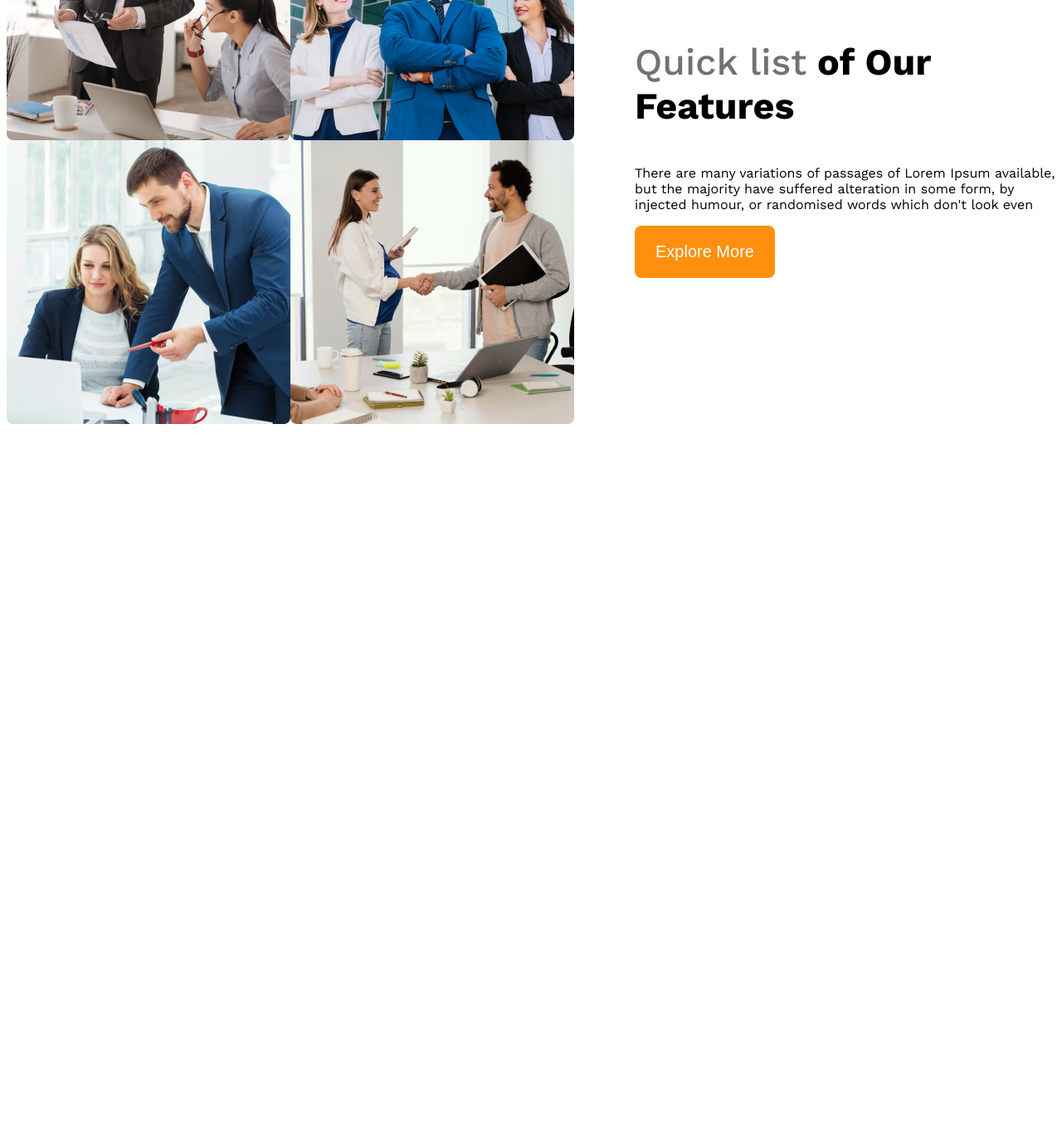
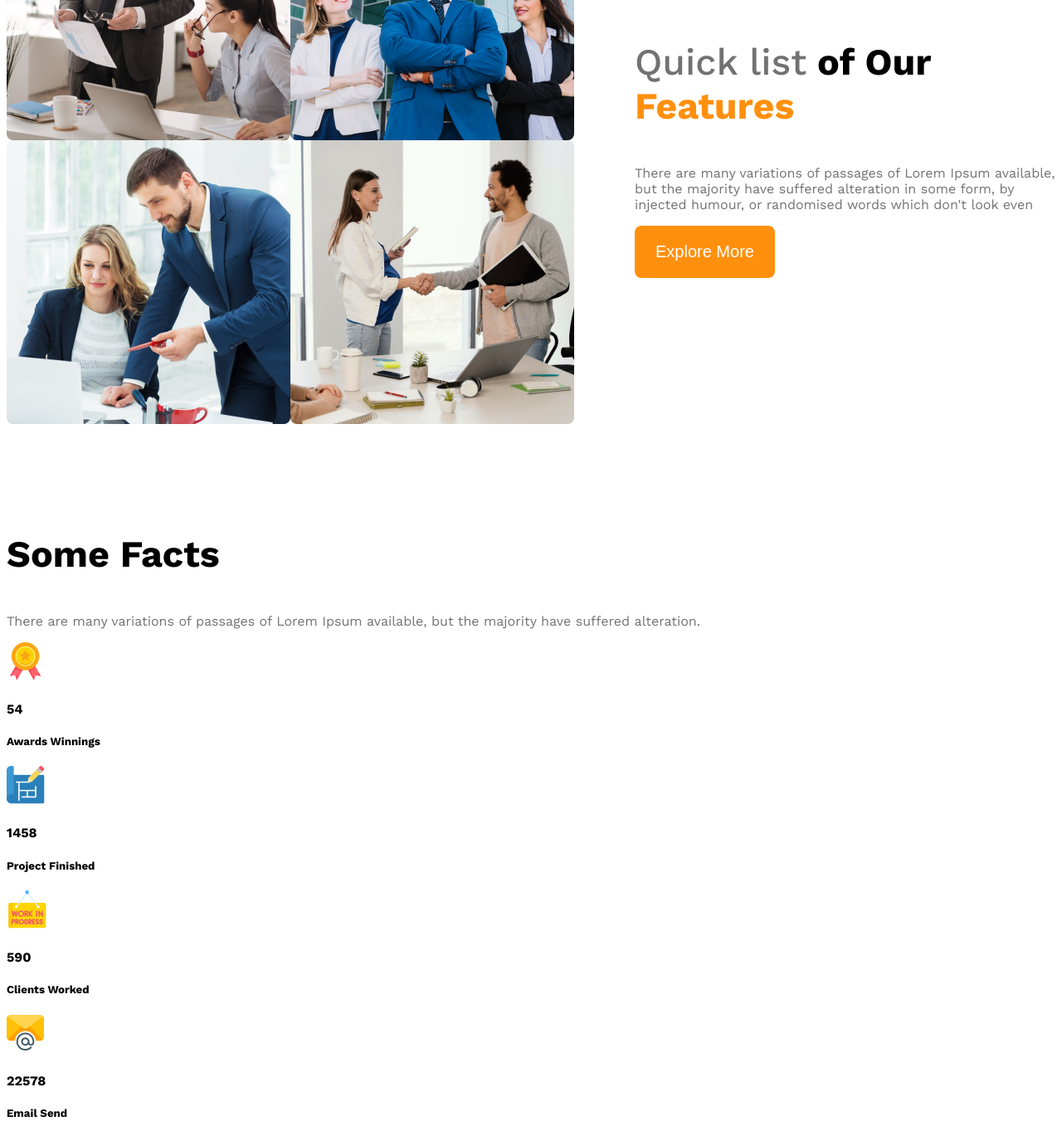
Before and after one commit to theSayedAyon/g3-architects-website, a plain HTML site: page index.html in a window 1280 px wide. Shown: the part 1477-2840 px from the top of the page at 83% size. Before the commit the page ends 1996 px from the top, so only its background shows below. Drawn offline with nearby package versions, Linux system fonts and the light colour scheme.

Commit message:
v5 worked done

```diff
--- a/index.html
+++ b/index.html
@@ -30,6 +30,7 @@
         </div>
     </header>
     <main>
+        <!-- team section start -->
         <section class="teams display-flex">
             <div class="team-img-container">
                 <img src="images/team1.png" alt="Two architect are discussing">
@@ -38,11 +39,40 @@
                 <img src="images/team4.png" alt="">
             </div>
             <div class="our-features">
-                <h3 class="feature-title"><span id="quick-list" class="text-light-gray">Quick list</span> <span id="of-our">of Our</span> <span id="features">Features</span></h3>
-                <p class="feature-description">There are many variations of passages of Lorem Ipsum available, but the majority have suffered alteration in some form, by injected humour, or randomised words which don't look even</p>
+                <h3 class="section-title"><span id="quick-list" class="text-light-gray">Quick list</span> <span id="of-our">of Our</span> <span class="text-primary">Features</span></h3>
+                <p class="feature-description text-light-gray">There are many variations of passages of Lorem Ipsum available, but the majority have suffered alteration in some form, by injected humour, or randomised words which don't look even</p>
                 <button class="btn-primary">Explore More</button>
             </div>
         </section>
+
+        <!-- features will enjoy -->
+         <section>
+            <h3 class="section-title">Some Facts</h3>
+            <p class="text-light-gray">There are many variations of passages of Lorem Ipsum available, but the majority have suffered alteration.</p>
+
+            <div class="facts-container">
+                <div class="fact">
+                    <img src="images/icons/ribon.png" alt="" class="fact-icon">
+                    <h4 class="fact-number">54</h4>
+                    <h5 class="fact-name">Awards Winnings</h5>
+                </div>
+                <div class="fact">
+                    <img src="images/icons/projects.png" alt="" class="fact-icon">
+                    <h4 class="fact-number">1458</h4>
+                    <h5 class="fact-name">Project Finished</h5>
+                </div>
+                <div class="fact">
+                    <img src="images/icons/customers.png" alt="" class="fact-icon">
+                    <h4 class="fact-number">590</h4>
+                    <h5 class="fact-name">Clients Worked</h5>
+                </div>
+                <div class="fact">
+                    <img src="images/icons/email.png" alt="" class="fact-icon">
+                    <h4 class="fact-number">22578</h4>
+                    <h5 class="fact-name">Email Send</h5>
+                </div>
+            </div>
+         </section>
     </main>
     <footer>
 
--- a/styles/architect.css
+++ b/styles/architect.css
@@ -12,6 +12,10 @@
 /* Shared Styles */
 .display-flex {
     display: flex;
+}
+
+.text-primary {
+    color: #FF900E;
 }
 
 .text-gray { /*dark-02*/
@@ -42,6 +46,11 @@ main {
 
 main > section {
     margin-top: 130px;
+}
+
+.section-title{
+    font-size: 2.8rem;
+    font-weight: 700;
 }
 
 /* Header Styles */
@@ -112,10 +121,6 @@ main > section {
     max-width: 530px;
 }
 
-.feature-title{
-    font-size: 2.8rem;
-    font-weight: 700;
-}
 
 #quick-list {
     font-weight: 500;
@@ -123,7 +128,29 @@ main > section {
 
 
 @media screen and (max-width: 576px) {
-    .navbar, .nav-links {
+    .navbar,
+    .nav-links,
+    .teams {
         flex-direction: column;
     }
+
+    .team-img-container {
+        grid-template-columns: repeat(1, 1fr);
+    }
+
+    .our-features {
+        margin-left: 20px;
+    }
 }
+
+/* medium size devices */
+
+@media screen and (min-width: 577px) and (max-width: 992px) {
+    .teams {
+        flex-direction: column;
+    }
+
+    .our-features {
+        margin: 50px auto;
+    }
+}
```
